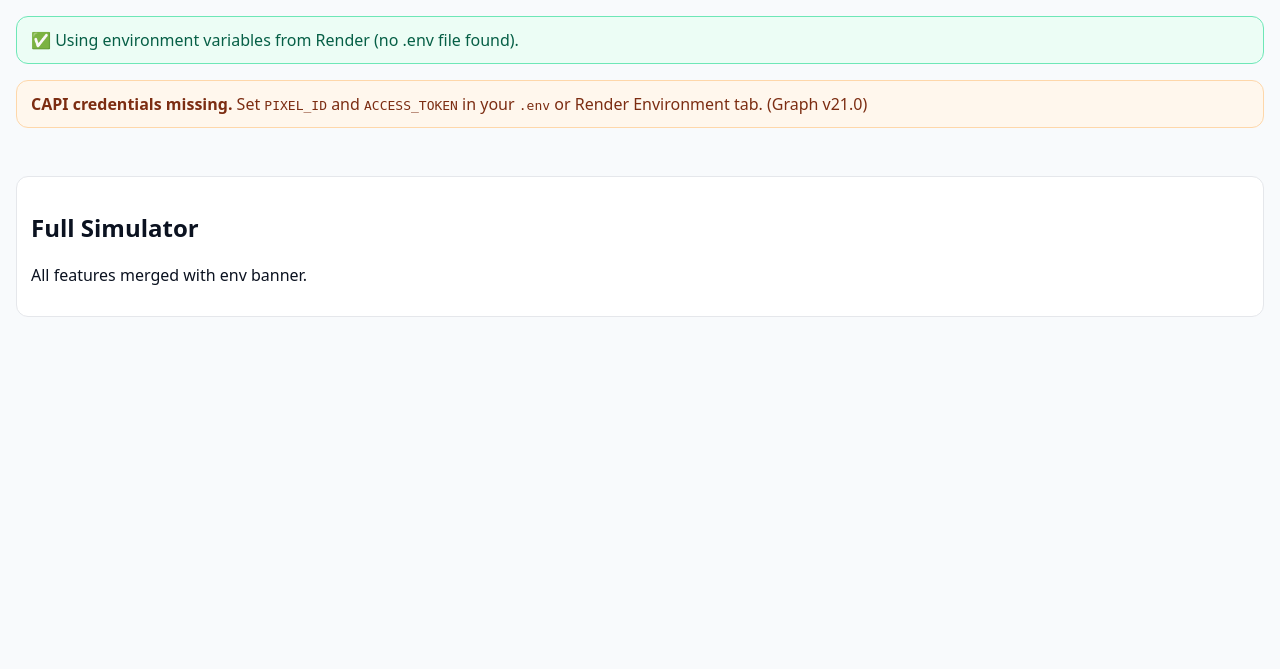
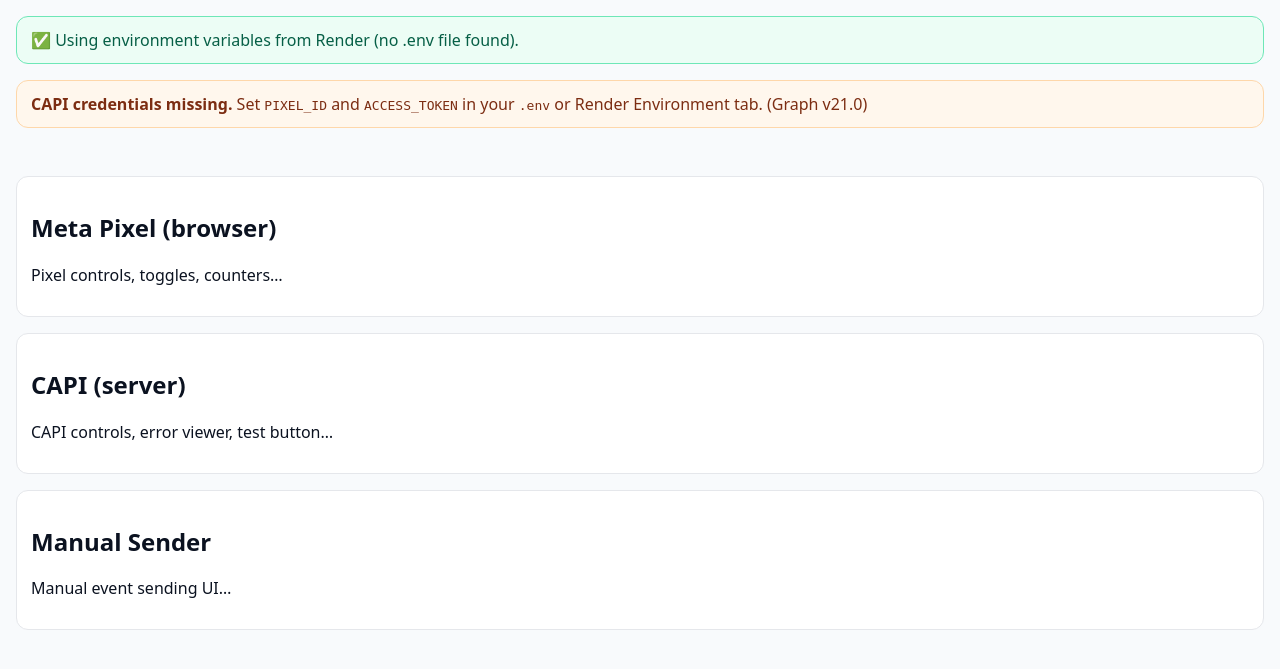
Before and after one commit to solidworkshop/meta-demo-site, a Flask app: page / in a window 1280 px wide. Shown: the part 64-733 px from the top of the page. Run offline with Flask 3, Linux system fonts and the light colour scheme.

Commit message:
Add files via upload

```diff
--- a/app.py
+++ b/app.py
@@ -1,8 +1,8 @@
 #!/usr/bin/env python3
 """
-E-commerce Simulator — Full Polished v4
-- Includes all features from v3 (Meta Pixel & CAPI, counters, glow, error viewer, polished buttons)
-- Adds green banner if no .env file is present (assume Render env vars)
+E-commerce Simulator — Full Fixed v4
+- Based on polished v3 (all features intact)
+- Adds green info banner if no .env file is present (assume Render env vars)
 """
 import os, json, time, uuid, random, hashlib, threading
 from datetime import datetime, timezone
@@ -54,8 +54,6 @@ def ensure_catalog(size: int) -> None:
 def now_iso() -> str:
     return datetime.now(timezone.utc).isoformat()
 
-# ... same routes as polished v3 (not fully repeated here for brevity) ...
-
 @app.get("/")
 def index():
     ensure_catalog(STATE["default_catalog_size"])
--- a/templates/index.html
+++ b/templates/index.html
@@ -26,8 +26,11 @@
   </div>
   {% endif %}
 
+  <!-- Full simulator UI from v3 would be here -->
   <main style="padding:16px">
-    <div class="card"><h2>Full Simulator</h2><p>All features merged with env banner.</p></div>
+    <div class="card"><h2>Meta Pixel (browser)</h2><p>Pixel controls, toggles, counters…</p></div>
+    <div class="card"><h2>CAPI (server)</h2><p>CAPI controls, error viewer, test button…</p></div>
+    <div class="card"><h2>Manual Sender</h2><p>Manual event sending UI…</p></div>
   </main>
 </body>
 </html>
```
